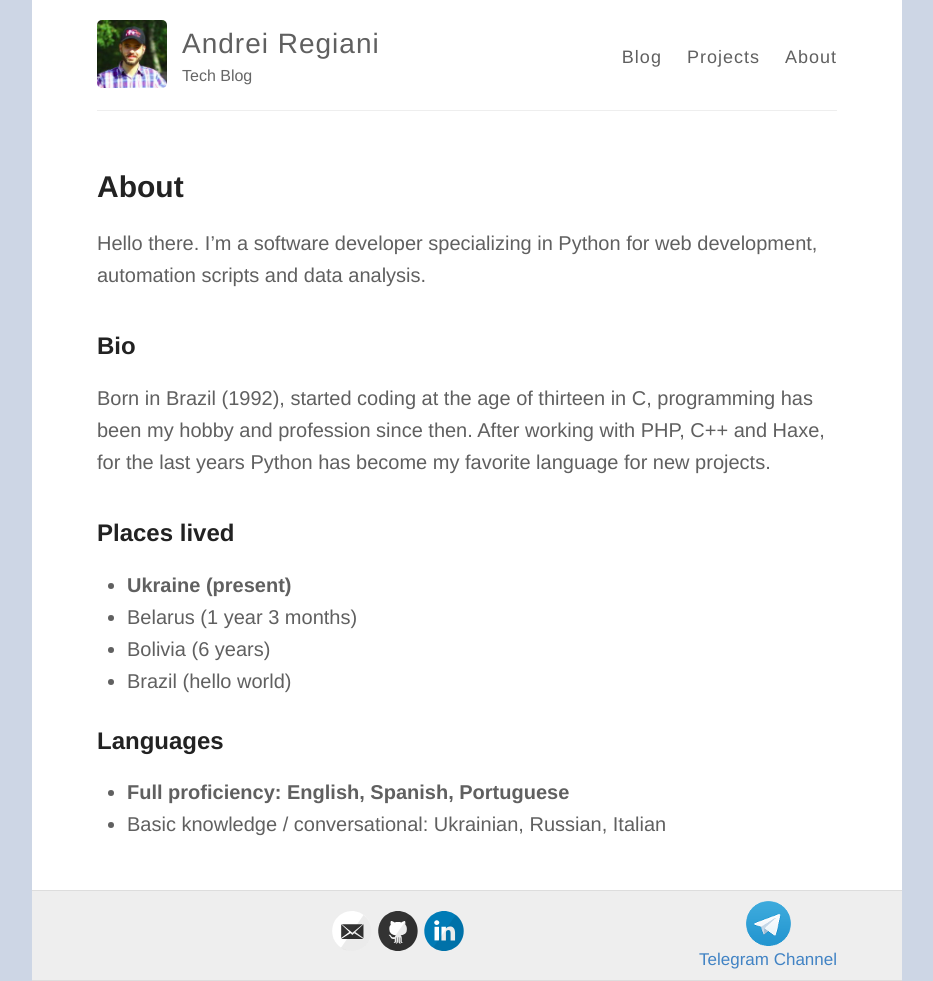
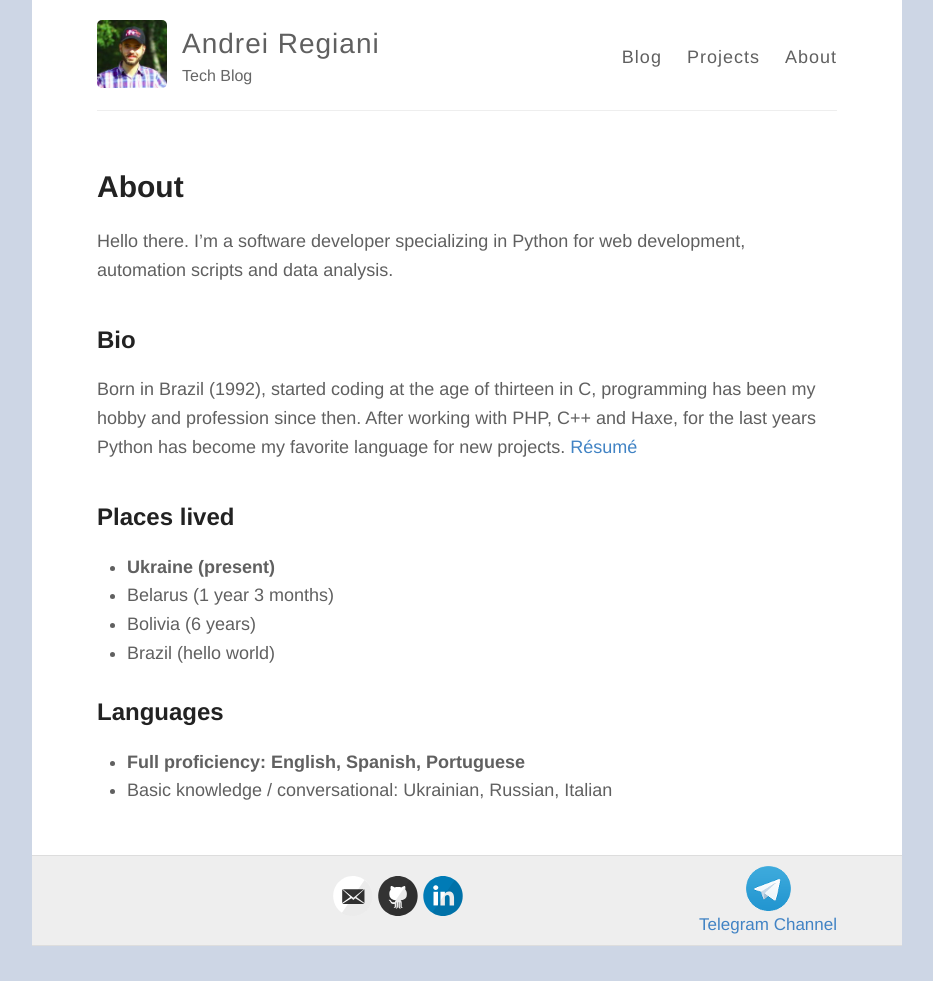
Before and after one commit to AndreiRegiani/andreiregiani.github.io, a Jekyll site: the page built from about.md, in a window 1280 px wide. Shown: the whole page, without its empty margins (173-1106 px from the left). Built offline with Jekyll 4.4.1, drawn with Linux system fonts in a browser that asks for light colours; after the commit the page ends 946 px from its top, so only the background shows below that.

Commit message:
Added resume

```diff
--- a/about.md
+++ b/about.md
@@ -7,7 +7,7 @@ permalink: /about/
 Hello there. I'm a software developer specializing in Python for web development, automation scripts and data analysis.
 
 ## Bio
-Born in Brazil (1992), started coding at the age of thirteen in C, programming has been my hobby and profession since then. After working with PHP, C++ and Haxe, for the last years Python has become my favorite language for new projects.
+Born in Brazil (1992), started coding at the age of thirteen in C, programming has been my hobby and profession since then. After working with PHP, C++ and Haxe, for the last years Python has become my favorite language for new projects. [Résumé](/resume)
 
 ## Places lived
 * **Ukraine (present)**
--- a/style.scss
+++ b/style.scss
@@ -10,7 +10,7 @@ html {
 
 body {
     background: #CDD6E5;
-    font: 20px/1.6 $helvetica;
+    font: 18px/1.6 $helvetica;
     color: $darkGray;
 }
 
```
Also changed, not shown: resume.md (added, +5 -0 lines).
